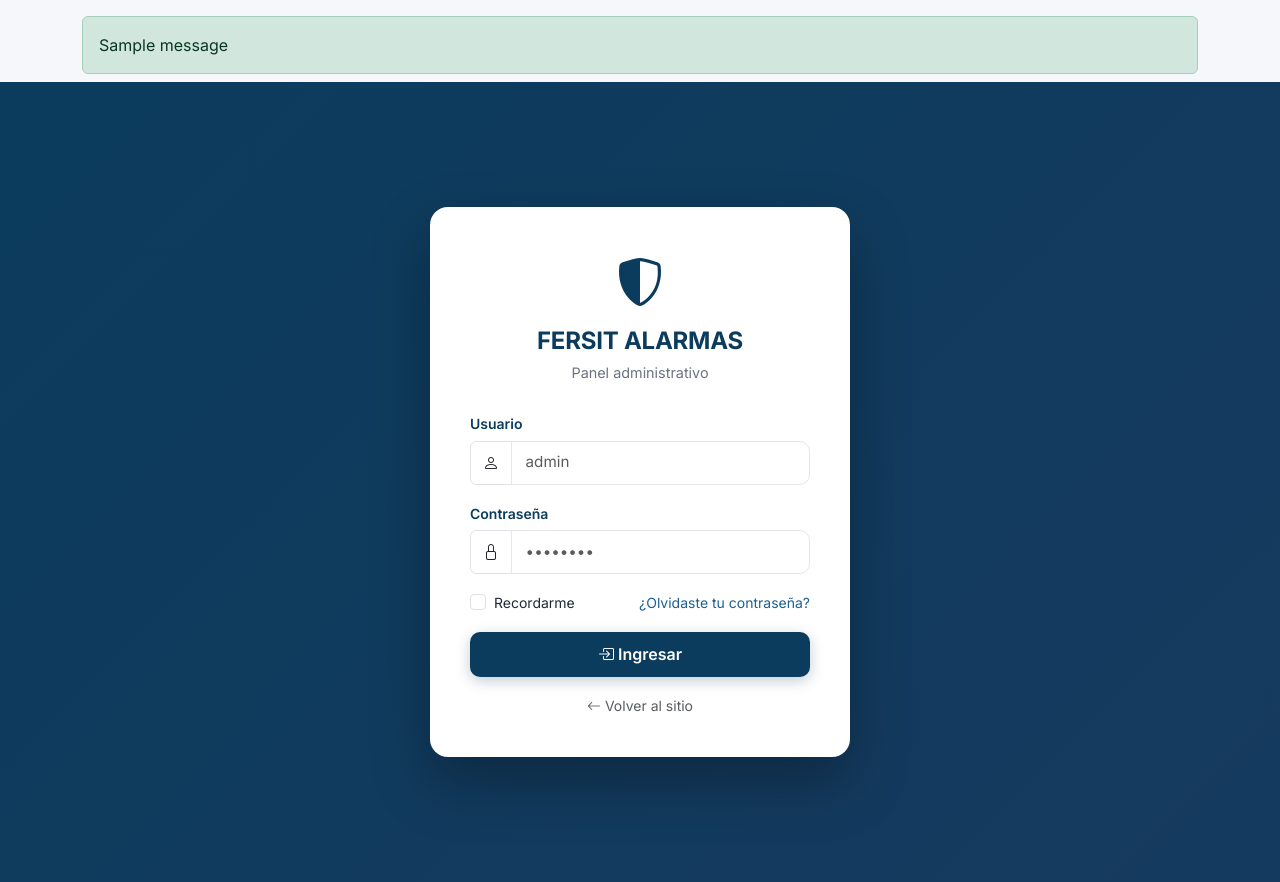
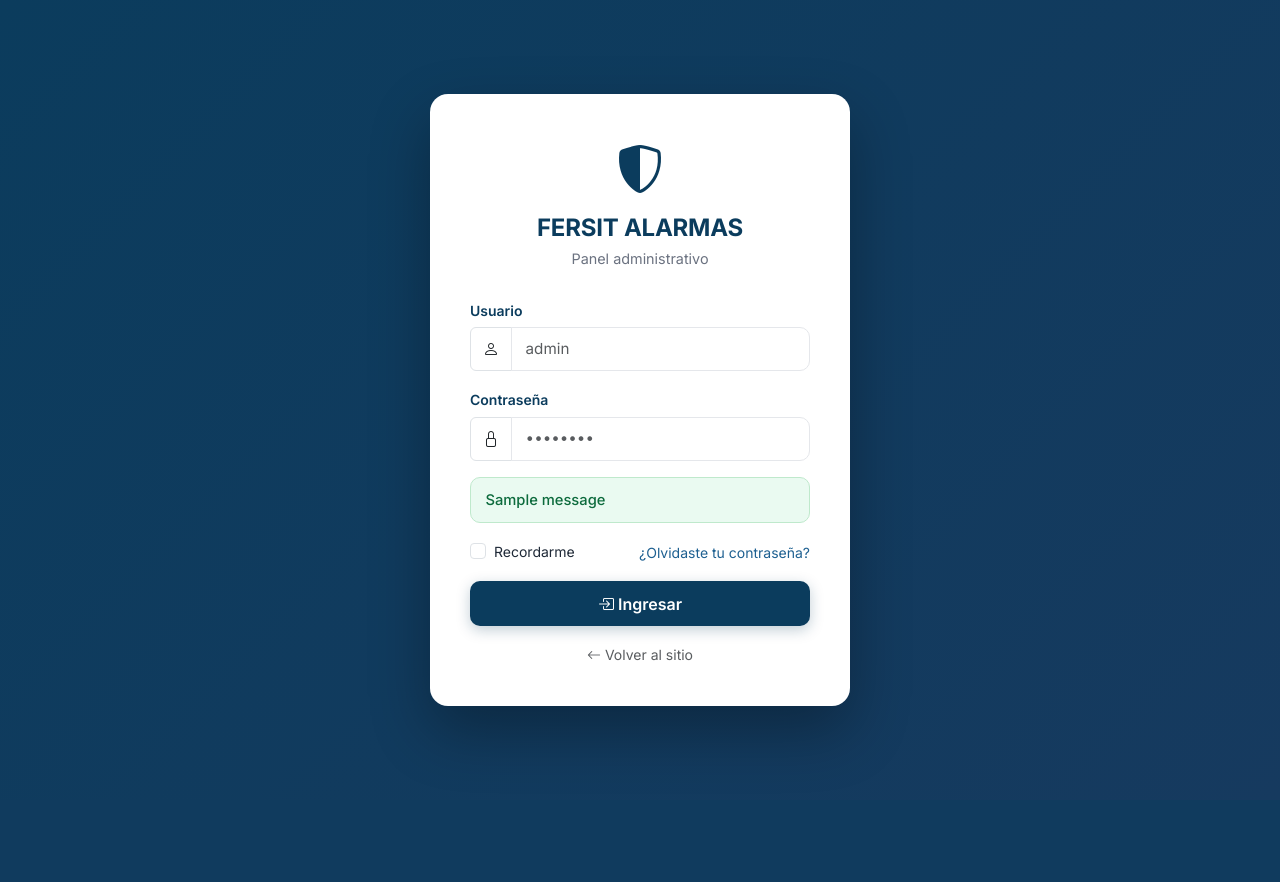
Before and after one commit to cerkiaDev/fersit_sistema, a Django app: page /login/ in a window 1280 px wide. After the commit the page ends 737 px from the top, so only its background shows below. Run offline with Django 5.2, Linux system fonts and the light colour scheme; tables that the repository leaves empty hold one stand-in row (values such as "Sample post"); one stand-in notice (Sample message) is shown.

Commit message:
Solución pantalla de logeo mensaje verificador

```diff
--- a/gestion/views.py
+++ b/gestion/views.py
@@ -1,8 +1,11 @@
 from decimal import Decimal, InvalidOperation
+from functools import wraps
 from io import BytesIO
 import os
 
 from django.contrib import messages
+from django.contrib.auth import authenticate, login, logout
+from django.contrib.auth.decorators import login_required, user_passes_test
 from django.db import transaction
 from django.db.models import Q
 from django.http import HttpResponse, JsonResponse
@@ -47,14 +50,42 @@ def cotizar(request):
     return render(request, 'public/cotizar.html', {'form': form})
 
 
+def _superuser_required(view_func):
+    @wraps(view_func)
+    @login_required(login_url='login')
+    @user_passes_test(lambda user: user.is_active and user.is_superuser, login_url='login')
+    def _wrapped_view(request, *args, **kwargs):
+        return view_func(request, *args, **kwargs)
+    return _wrapped_view
+
+
 def login_view(request):
+    if request.user.is_authenticated and request.user.is_superuser:
+        return redirect('admin_dashboard')
+
+    if request.method == 'POST':
+        username = request.POST.get('username', '').strip()
+        password = request.POST.get('password', '')
+        user = authenticate(request, username=username, password=password)
+
+        if user is not None and user.is_active and user.is_superuser:
+            login(request, user)
+            messages.success(request, 'Sesión iniciada correctamente.')
+            return redirect('admin_dashboard')
+
+        messages.error(request, 'Credenciales inválidas. Debe ingresar un usuario administrador válido.')
+        return render(request, 'public/login.html', {'username': username})
+
     return render(request, 'public/login.html')
 
 
 def logout_view(request):
+    logout(request)
+    messages.info(request, 'Sesión cerrada.')
     return redirect('login')
 
 
+@_superuser_required
 def admin_dashboard(request):
     cotizaciones_recientes = Cotizacion.objects.select_related('cliente').order_by('-fecha', '-id')[:5]
     solicitudes_recientes = SolicitudCotizacion.objects.order_by('-fecha')[:5]
@@ -72,6 +103,7 @@ def admin_dashboard(request):
     return render(request, 'panel/dashboard.html', context)
 
 
+@_superuser_required
 def admin_clientes(request):
     if request.method == 'POST':
         form = ClienteForm(request.POST)
@@ -99,6 +131,7 @@ def admin_clientes(request):
     )
 
 
+@_superuser_required
 def admin_productos(request):
     if request.method == 'POST':
         form = ProductoForm(request.POST, request.FILES)
@@ -135,6 +168,7 @@ def admin_productos(request):
     )
 
 
+@_superuser_required
 def admin_producto_editar(request, pk):
     producto = get_object_or_404(Producto, pk=pk)
     if request.method != 'PATCH':
@@ -161,6 +195,7 @@ def admin_producto_editar(request, pk):
     })
 
 
+@_superuser_required
 def admin_producto_eliminar(request, pk):
     producto = get_object_or_404(Producto, pk=pk)
     if request.method != 'POST':
@@ -171,6 +206,7 @@ def admin_producto_eliminar(request, pk):
     return redirect('admin_productos')
 
 
+@_superuser_required
 def admin_cotizaciones(request):
     query = request.GET.get('q', '').strip()
     estado = request.GET.get('estado', '').strip()
@@ -197,6 +233,7 @@ def admin_cotizaciones(request):
     )
 
 
+@_superuser_required
 def admin_cotizacion_editor(request, pk=None):
     cotizacion = get_object_or_404(Cotizacion, pk=pk) if pk else None
 
@@ -235,6 +272,7 @@ def admin_cotizacion_editor(request, pk=None):
     )
 
 
+@_superuser_required
 def admin_cotizacion_pdf(request, pk):
     cotizacion = get_object_or_404(
         Cotizacion.objects.select_related('cliente').prefetch_related('detalles__producto'),
@@ -247,6 +285,7 @@ def admin_cotizacion_pdf(request, pk):
     return response
 
 
+@_superuser_required
 def admin_solicitudes(request):
     if request.method == 'POST':
         solicitud = get_object_or_404(SolicitudCotizacion, pk=request.POST.get('solicitud_id'))
--- a/static/css/styles.css
+++ b/static/css/styles.css
@@ -184,6 +184,25 @@ section { padding: 4.5rem 0; }
 .login-card h1 { text-align: center; font-size: 1.5rem; margin-bottom: .35rem; }
 .login-card p.subtitle { text-align: center; color: var(--fersit-muted); margin-bottom: 1.75rem; font-size: .9rem; }
 
+.login-messages { margin-bottom: 1rem; }
+.login-alert {
+  padding: .7rem .9rem; border-radius: 10px; font-size: .92rem; font-weight: 500;
+  border: 1px solid transparent; margin-bottom: .75rem;
+}
+.login-alert:last-child { margin-bottom: 0; }
+.login-alert-success {
+  background: #eafaf1 !important; color: #0d6b3d !important; border-color: #bfe9cc !important;
+}
+.login-alert-error {
+  background: #fbe3e3 !important; color: #9f1d1d !important; border-color: #e7b1b1 !important;
+}
+.login-alert-info {
+  background: #dfeefb !important; color: #0a4a73 !important; border-color: #b7d6ee !important;
+}
+.login-alert-warning {
+  background: #fff7e5 !important; color: #9a6700 !important; border-color: #f3d38a !important;
+}
+
 /* ===== ADMIN LAYOUT ===== */
 .admin-body { background: var(--fersit-light); min-height: 100vh; }
 .admin-sidebar {
--- a/templates/base.html
+++ b/templates/base.html
@@ -8,20 +8,12 @@
   <link href="https://cdn.jsdelivr.net/npm/bootstrap@5.3.2/dist/css/bootstrap.min.css" rel="stylesheet">
   <link href="https://cdn.jsdelivr.net/npm/bootstrap-icons@1.11.1/font/bootstrap-icons.css" rel="stylesheet">
   <link href="https://fonts.googleapis.com/css2?family=Inter:wght@400;500;600;700;800&display=swap" rel="stylesheet">
-  <link href="{% static 'css/styles.css' %}" rel="stylesheet">
+  <link href="{% static 'css/styles.css' %}?v=20260814-login-msg" rel="stylesheet">
   {% block extra_css %}{% endblock %}
 </head>
 <body class="{% block body_class %}{% endblock %}">
 
   {% block navbar %}{% include 'includes/navbar.html' %}{% endblock %}
-
-  {% if messages %}
-    <div class="container mt-3">
-      {% for message in messages %}
-        <div class="alert {% if message.tags == 'error' %}alert-danger{% else %}alert-{{ message.tags|default:'info' }}{% endif %} mb-2">{{ message }}</div>
-      {% endfor %}
-    </div>
-  {% endif %}
 
   {% block content %}{% endblock %}
 
--- a/templates/public/login.html
+++ b/templates/public/login.html
@@ -10,15 +10,29 @@
       <h1 class="mt-2">FERSIT ALARMAS</h1>
       <p class="subtitle">Panel administrativo</p>
     </div>
-    <form action="{% url 'admin_dashboard' %}">
+    <form method="post" action="{% url 'login' %}">
+      {% csrf_token %}
       <div class="mb-3">
-        <label class="form-label">Usuario</label>
-        <div class="input-group"><span class="input-group-text bg-white"><i class="bi bi-person"></i></span><input class="form-control" placeholder="admin" required></div>
+        <label class="form-label" for="username">Usuario</label>
+        <div class="input-group"><span class="input-group-text bg-white"><i class="bi bi-person"></i></span><input id="username" name="username" class="form-control" placeholder="admin" value="{{ username|default:'' }}" autocomplete="username" required></div>
       </div>
       <div class="mb-3">
-        <label class="form-label">Contraseña</label>
-        <div class="input-group"><span class="input-group-text bg-white"><i class="bi bi-lock"></i></span><input type="password" class="form-control" placeholder="••••••••" required></div>
+        <label class="form-label" for="password">Contraseña</label>
+        <div class="input-group"><span class="input-group-text bg-white"><i class="bi bi-lock"></i></span><input id="password" name="password" type="password" class="form-control" placeholder="••••••••" autocomplete="current-password" required></div>
       </div>
+      {% if messages %}
+        <div class="login-messages">
+          {% for message in messages %}
+            {% if message.tags == 'error' %}
+              <div class="login-alert login-alert-error">{{ message }}</div>
+            {% elif message.tags == 'info' %}
+              <div class="login-alert login-alert-info">{{ message }}</div>
+            {% else %}
+              <div class="login-alert login-alert-success">{{ message }}</div>
+            {% endif %}
+          {% endfor %}
+        </div>
+      {% endif %}
       <div class="d-flex justify-content-between align-items-center mb-3">
         <label class="form-check"><input type="checkbox" class="form-check-input"> <span class="form-check-label small">Recordarme</span></label>
         <a href="#" class="small">¿Olvidaste tu contraseña?</a>
```
Also changed, not shown: gestion/tests.py (+34 -0 lines).
